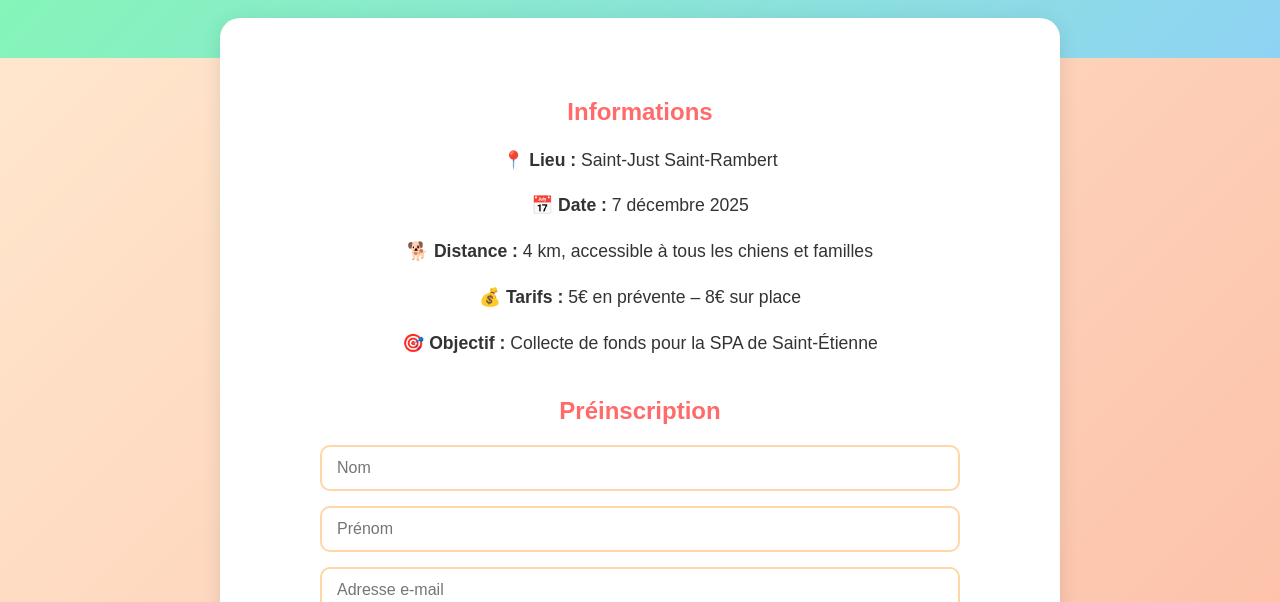
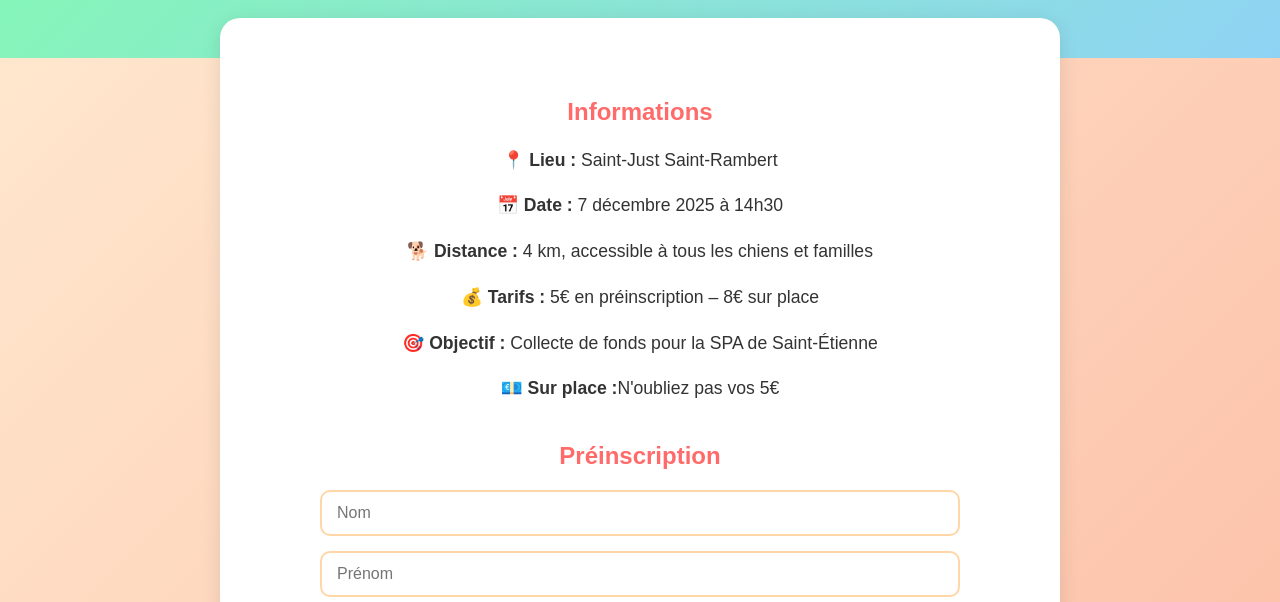
Before and after one commit to 6ctrtzm5nv-debug/6ctrtzm5nv-debug.github.io, a plain HTML site: page index.html in a window 1280 px wide. Shown: the part 196-798 px from the top of the page. Drawn offline with Linux system fonts and the light colour scheme.

Commit message:
Update index.html

```diff
--- a/index.html
+++ b/index.html
@@ -132,10 +132,11 @@
     <h2>Informations</h2>
     <div class="info">
       <p><strong>📍 Lieu :</strong> Saint-Just Saint-Rambert</p>
-      <p><strong>📅 Date :</strong> 7 décembre 2025</p>
+      <p><strong>📅 Date :</strong> 7 décembre 2025 à 14h30</p>
       <p><strong>🐕 Distance :</strong> 4 km, accessible à tous les chiens et familles</p>
-      <p><strong>💰 Tarifs :</strong> 5€ en prévente – 8€ sur place</p>
+      <p><strong>💰 Tarifs :</strong> 5€ en préinscription – 8€ sur place</p>
       <p><strong>🎯 Objectif :</strong> Collecte de fonds pour la SPA de Saint-Étienne</p>
+      <p><strong>💶 Sur place :</strong>N'oubliez pas vos 5€</p>
     </div>
 
     <h2>Préinscription</h2>
```
